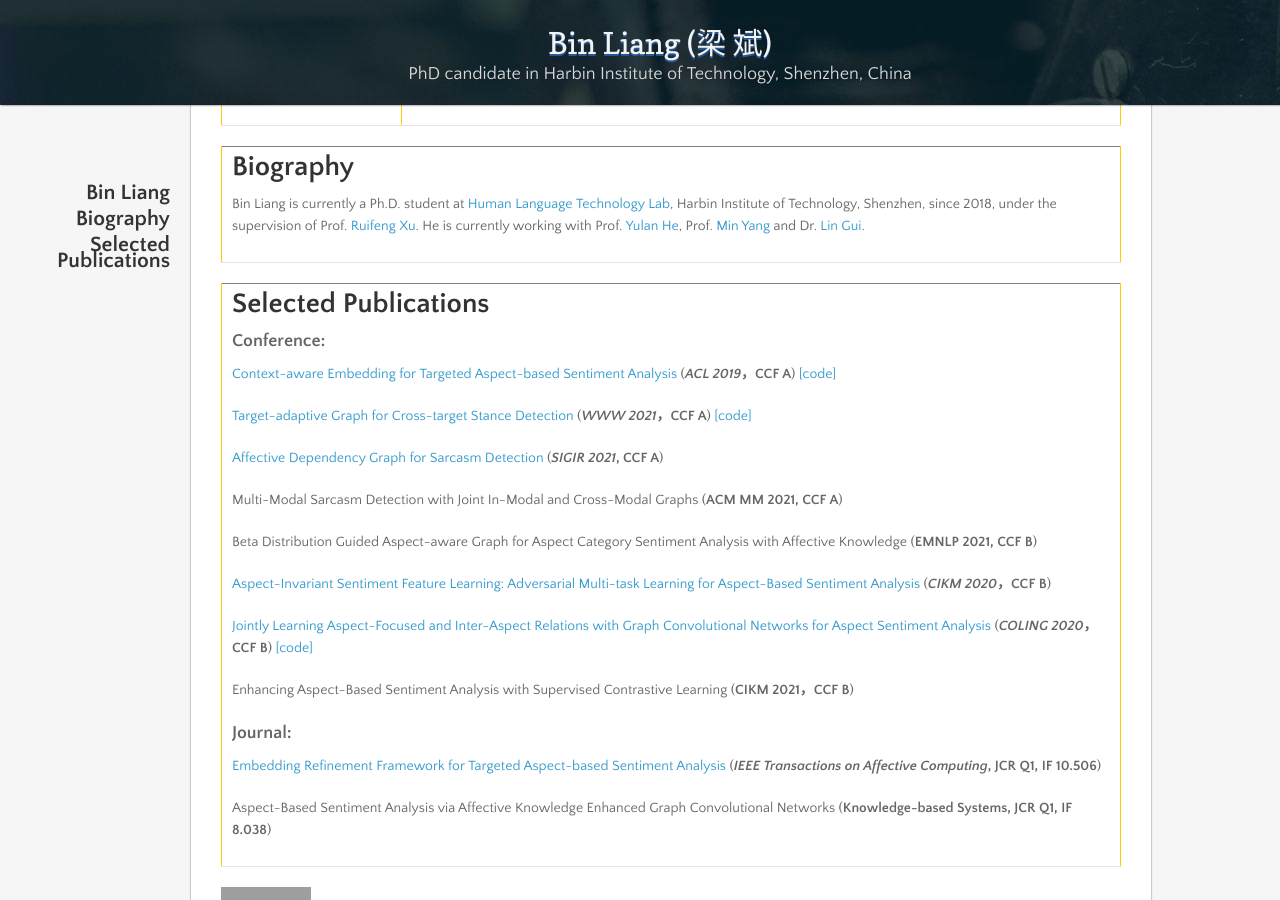
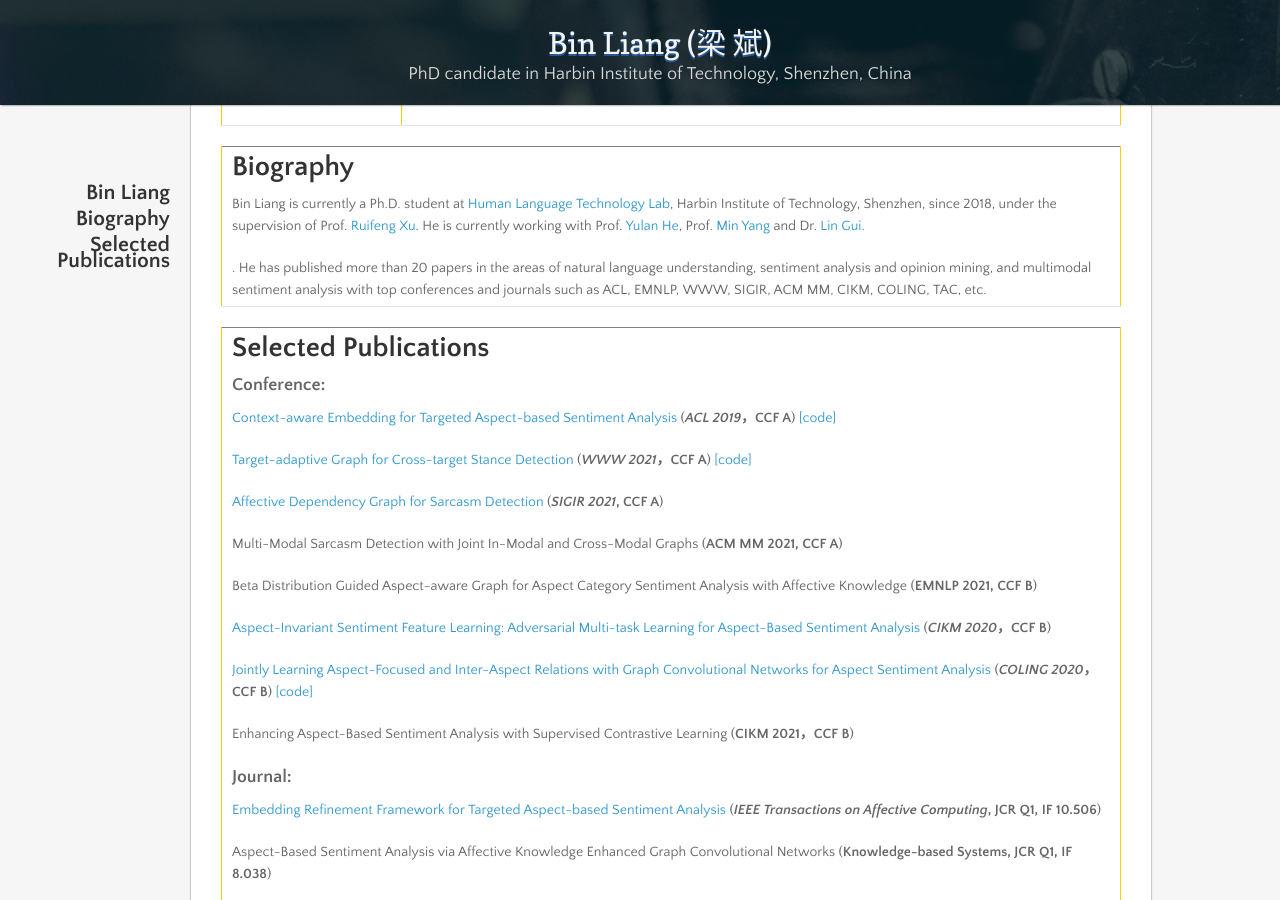
Before and after one commit to BinLiang-NLP/BinLiang-NLP.github.io, a Jekyll site: the page built from index.md, in a window 1280 px wide and 900 px high, scrolled down 359 px. Built offline with Jekyll 4.4.1, drawn with Linux system fonts in a browser that asks for light colours; nearby versions of some CDN libraries; our own code applies the rules of GitHub Pages for plain Markdown files; grey boxes are pictures that could not be loaded.

Commit message:
Update index.md

```diff
--- a/index.md
+++ b/index.md
@@ -22,7 +22,8 @@
       <h1>Biography</h1>
       <p> Bin Liang is currently a Ph.D. student at <a href="http://www.hitsz-hlt.com/" target="_blank">Human Language Technology Lab</a>, Harbin Institute of Technology, Shenzhen, since 2018, under the supervision of Prof. <a href="http://faculty.hitsz.edu.cn/xuruifeng" target="_blank">Ruifeng Xu</a>. He is currently working with Prof. <a href="https://warwick.ac.uk/fac/sci/dcs/people/yulan_he/" target="_blank">Yulan He</a>,
           Prof. <a href="https://minyang.me/" target="_blank">Min Yang</a>
-          and Dr. <a href="https://warwick.ac.uk/fac/sci/dcs/people/lin_gui" target="_blank">Lin Gui</a>.</p>
+          and Dr. <a href="https://warwick.ac.uk/fac/sci/dcs/people/lin_gui" target="_blank">Lin Gui</a>.</p>.
+      He has published more than 20 papers in the areas of natural language understanding, sentiment analysis and opinion mining, and multimodal sentiment analysis with top conferences and journals such as ACL, EMNLP, WWW, SIGIR, ACM MM, CIKM, COLING, TAC, etc.
     </td>
   </tr>
 </table>
```
